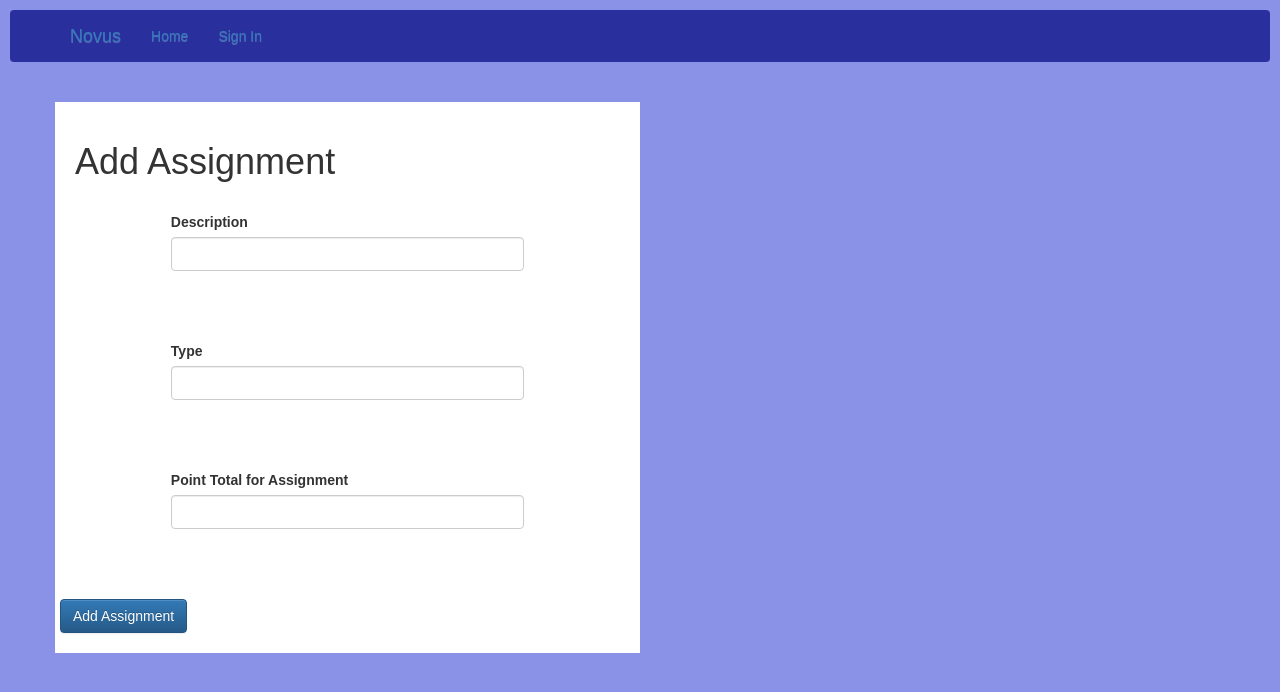
After one commit to rettka30/CUS1166_StudentSystem, a Flask app: page /add_assignment/1 in a window 1280 px wide. The commit adds this page. Shown: the top 692 px of the page. Run offline with Flask 2, Linux system fonts and the light colour scheme; the visitor is signed in with stand-in values (Sample User, id 1); parts of the project's set-up code (start-up, migrations or seed data) failed here and were passed over; some libraries are stand-ins or nearby versions.

Commit message:
Thirty-Fifth Edit

```diff
--- a/app.py
+++ b/app.py
@@ -3,7 +3,7 @@ from flask import Flask, render_template, request, redirect, url_for, flash
 from flask_sqlalchemy import SQLAlchemy
 from config import Config
 from models import *
-from forms import LoginForm, PasswordForm, GPAForm, CreateStudentForm, CreateProfessorForm, CreateAdministratorForm, GPAPForm
+from forms import LoginForm, PasswordForm, GPAForm, CreateStudentForm, CreateProfessorForm, CreateAdministratorForm, CreateAssignment, GPAPForm
 from flask_login import current_user, LoginManager, login_user, login_required
 from flask_bootstrap import Bootstrap
 from scrape import *
@@ -357,6 +357,19 @@ def search_course(id):
 def results(id):
     return render_template('results.html')
 
+@app.route('/add_assignment/<int:id>', methods=['GET','POST'])
+def add_assignment(id):
+    form = CreateAssignment()
+    if form.validate_on_submit():
+        description = form.description.data
+        type = form.type.data
+        total = form.total.data
+        assignment = Assignment(description=description, type=type, total=total, course_id=id)
+        db.session.add(assignment)
+        db.session.commit()
+        return redirect(url_for('details', type='Course',  id=id))
+    return render_template('add_assignment.html', form=form)
+
 def main():
     if (len(sys.argv)==2):
         print(sys.argv)
--- a/forms.py
+++ b/forms.py
@@ -17,6 +17,12 @@ class PasswordForm(FlaskForm):
 
 class SearchCourseForm(FlaskForm):
     submit = SubmitField('Search')
+
+class CreateAssignment(FlaskForm):
+    description = StringField('Description', validators=[DataRequired()])
+    type = StringField('Type', validators=[DataRequired()])
+    total = IntegerField('Point Total for Assignment', validators=[DataRequired()])
+    submit = SubmitField('Add Assignment')
 
 class GPAForm(FlaskForm):
     current_grades = StringField('Current Grades:', validators=[DataRequired()])
--- /dev/null
+++ b/templates/add_assignment.html
@@ -0,0 +1,53 @@
+{% extends 'layout.html' %}
+{% import 'bootstrap/wtf.html' as wtf %}
+
+{% block head %}
+        <link rel="stylesheet" href="//maxcdn.bootstrapcdn.com/bootstrap/3.2.0/css/bootstrap.min.css">
+        <link rel="stylesheet" href="//maxcdn.bootstrapcdn.com/bootstrap/3.2.0/css/bootstrap-theme.min.css">
+        <link rel="stylesheet" type="text/css" href="/static/css/create.css">
+{% endblock %}
+
+{% block app_content %}
+<div class="row">
+  <div class="centercolumn">
+    <div class="card">
+      <div class="form">
+      <form action="" method="post" id="create" novalidate>
+            {{ form.hidden_tag() }}
+            <h1 id="title">Add Assignment</h1>
+            <br>
+            <div class="row" id="r1">
+              <div class="col-xs-8 col-lg-offset-2" id="description">
+                <div class='form-group'>
+                    {{ wtf.form_field(form.description) }}<br>
+                </div>
+              </div>
+            </div>
+            <br>
+            <div class="row" id="r2">
+              <div class="col-xs-8 col-lg-offset-2" id="type">
+                <div class='form-group'>
+                    {{ wtf.form_field(form.type) }}<br>
+                </div>
+              </div>
+            </div>
+            <br>
+            <div class="row" id="r3">
+              <div class="col-xs-8 col-lg-offset-2" id="total">
+                <div class='form-group'>
+                    {{ wtf.form_field(form.total) }}<br>
+                </div>
+              </div>
+            </div>
+            <br>
+            <div class="row" id="r7">
+              <div class="col-auto" id="create">
+                <input class="btn btn-primary" type="submit" value="Add Assignment">
+              </div>
+            </div>
+      </form>
+      </div>
+    </div>
+  </div>
+</div>
+{% endblock %}
```
Also changed, not shown: templates/course_details.html (+8 -2 lines), app.db (deleted).
